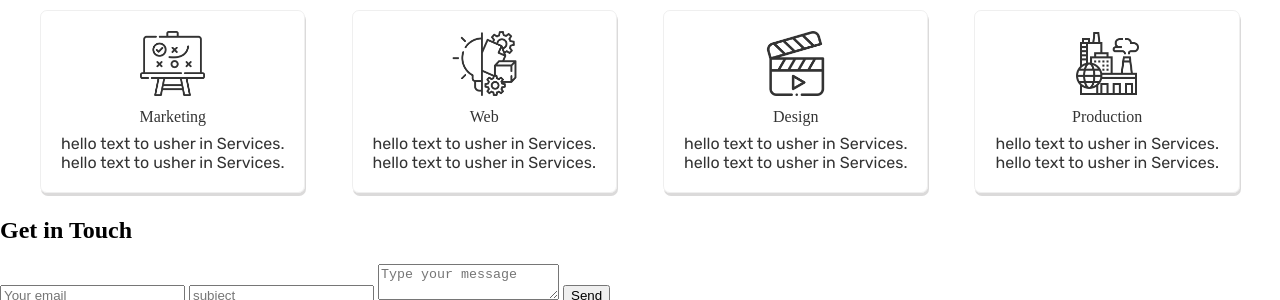
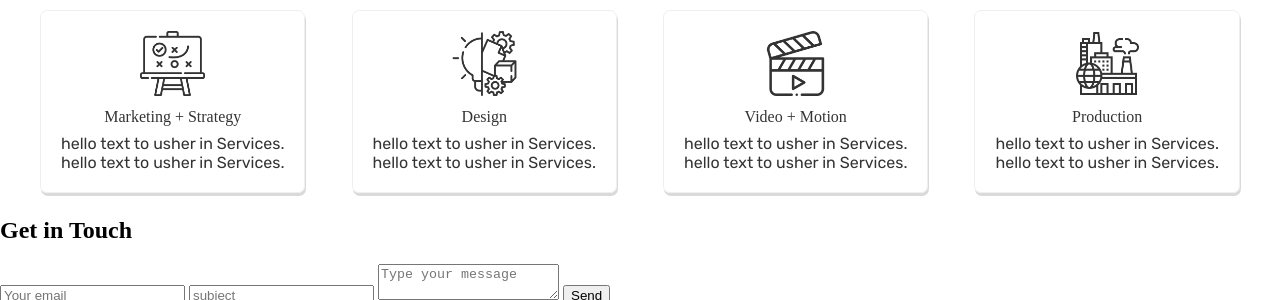
Before and after one commit to piolabsreel/piolabsreel-website, a Jekyll site: the page built from index.html, in a window 1280 px wide. Shown: the part 965-1265 px from the top of the page. Built offline with Jekyll 4.4.1, drawn with Linux system fonts in a browser that asks for light colours; some web fonts are replaced.

Commit message:
services box
services box fixed

```diff
--- a/index.html
+++ b/index.html
@@ -10,7 +10,7 @@ layout: default
       <li>
         <figure class="service-box">
           <img class="service-img" src="{{site.baseurl}}/images/strategy.png" alt="">
-          <figcaption class="service-cap">Marketing
+          <figcaption class="service-cap">Marketing + Strategy
           </figcaption>
             <p class="service-text">hello text to usher in Services.</p>
             <p class="service-text">hello text to usher in Services.</p>
@@ -21,7 +21,7 @@ layout: default
       <li>
         <figure class="service-box">
           <img class="service-img" src="{{site.baseurl}}/images/idea.png" alt="">
-          <figcaption class="service-cap">Web
+          <figcaption class="service-cap">Design
           </figcaption>
           <p class="service-text">hello text to usher in Services.</p>
           <p class="service-text">hello text to usher in Services.</p>
@@ -31,7 +31,7 @@ layout: default
       <li>
         <figure class="service-box">
           <img class="service-img" src="{{site.baseurl}}/images/video.png" alt="">
-          <figcaption class="service-cap">Design
+          <figcaption class="service-cap">Video + Motion
           </figcaption>
           <p class="service-text">hello text to usher in Services.</p>
           <p class="service-text">hello text to usher in Services.</p>
```
